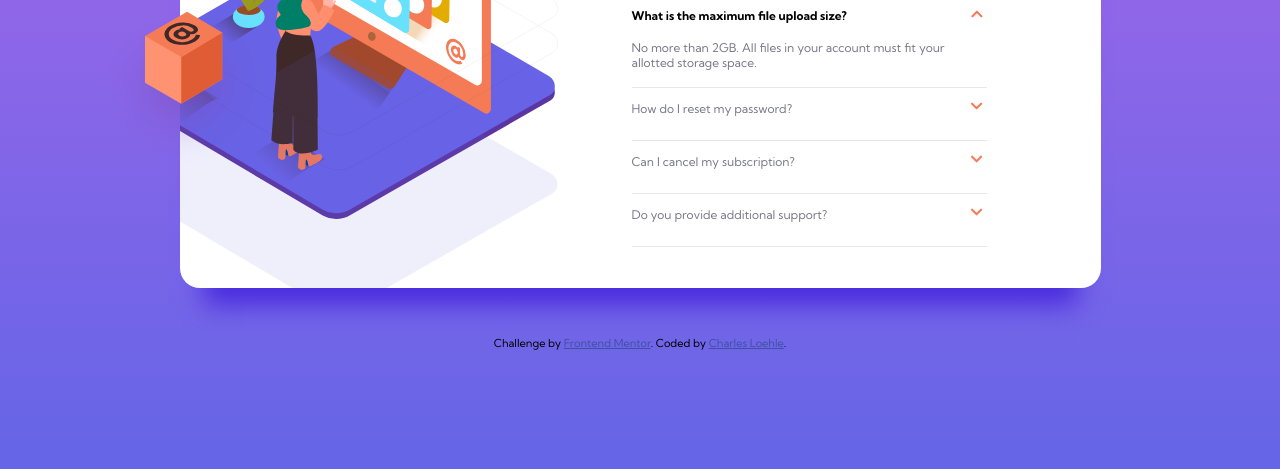
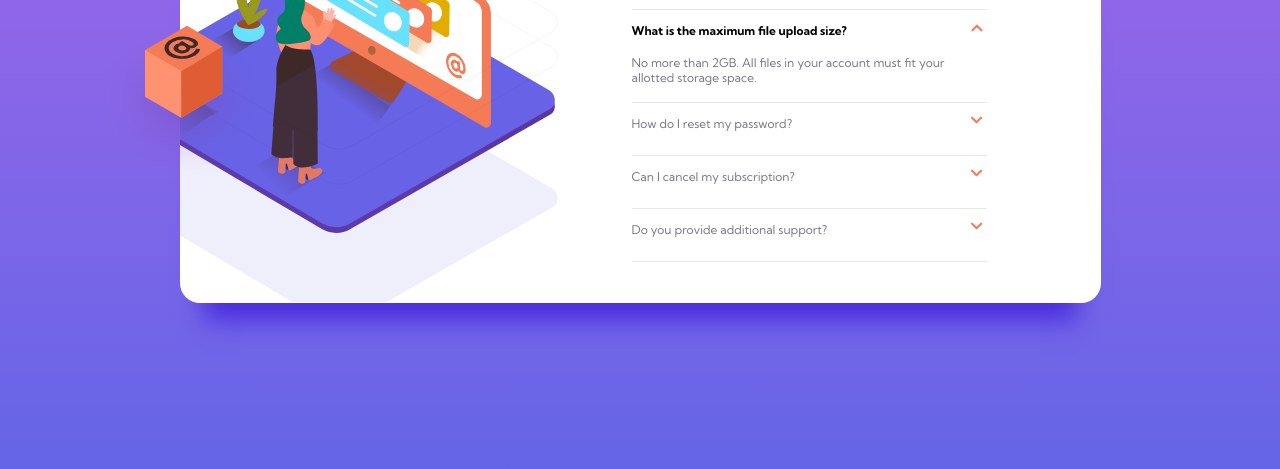
Before and after one commit to charles-loehle/faq-accordion-card, a website built with Parcel: page src/index.html in a window 1280 px wide. Shown: the part 331-800 px from the top of the page. Built offline with nearby package versions, Linux system fonts and the light colour scheme; files whose address does not match are found by name.

Commit message:
fixed centering issue

```diff
--- a/package.json
+++ b/package.json
@@ -12,5 +12,6 @@
 	"devDependencies": {
 		"parcel-bundler": "^1.12.4",
 		"sass": "^1.32.2"
-	}
+	},
+	"dependencies": {}
 }
--- a/src/index.html
+++ b/src/index.html
@@ -123,12 +123,6 @@
 				</div>
 			</div>
 		</section>
-		<div class="attribution">
-			Challenge by
-			<a href="https://www.frontendmentor.io?ref=challenge" target="_blank"
-				>Frontend Mentor</a
-			>. Coded by <a href="#">Charles Loehle</a>.
-		</div>
 
 		<script src="./index.js"></script>
 	</body>
--- a/src/style.scss
+++ b/src/style.scss
@@ -42,7 +42,10 @@ body {
 	font-family: 'Kumbh Sans', sans-serif;
 	font-size: $copy-font-size;
 	padding: 1.5rem;
-	min-height: 100%;
+	display: flex;
+	justify-content: center;
+	align-items: center;
+	height: 100vh;
 
 	section.main {
 		display: flex;
@@ -54,7 +57,7 @@ body {
 		background-color: white;
 		border-radius: 20px;
 		padding: 1.5rem;
-		margin-top: 8rem;
+		margin-top: 6rem;
 		width: 328px;
 		box-shadow: 0px 41px 24px -24px hsl(250deg 73% 52%);
 		position: relative;
@@ -178,6 +181,7 @@ body {
 			display: flex;
 			padding: 0;
 			min-height: 450px;
+			margin-top: 0;
 
 			.illustration-box {
 				display: block;
```
Also changed, not shown: dist/index.html, dist/index.js, 4 other files.
